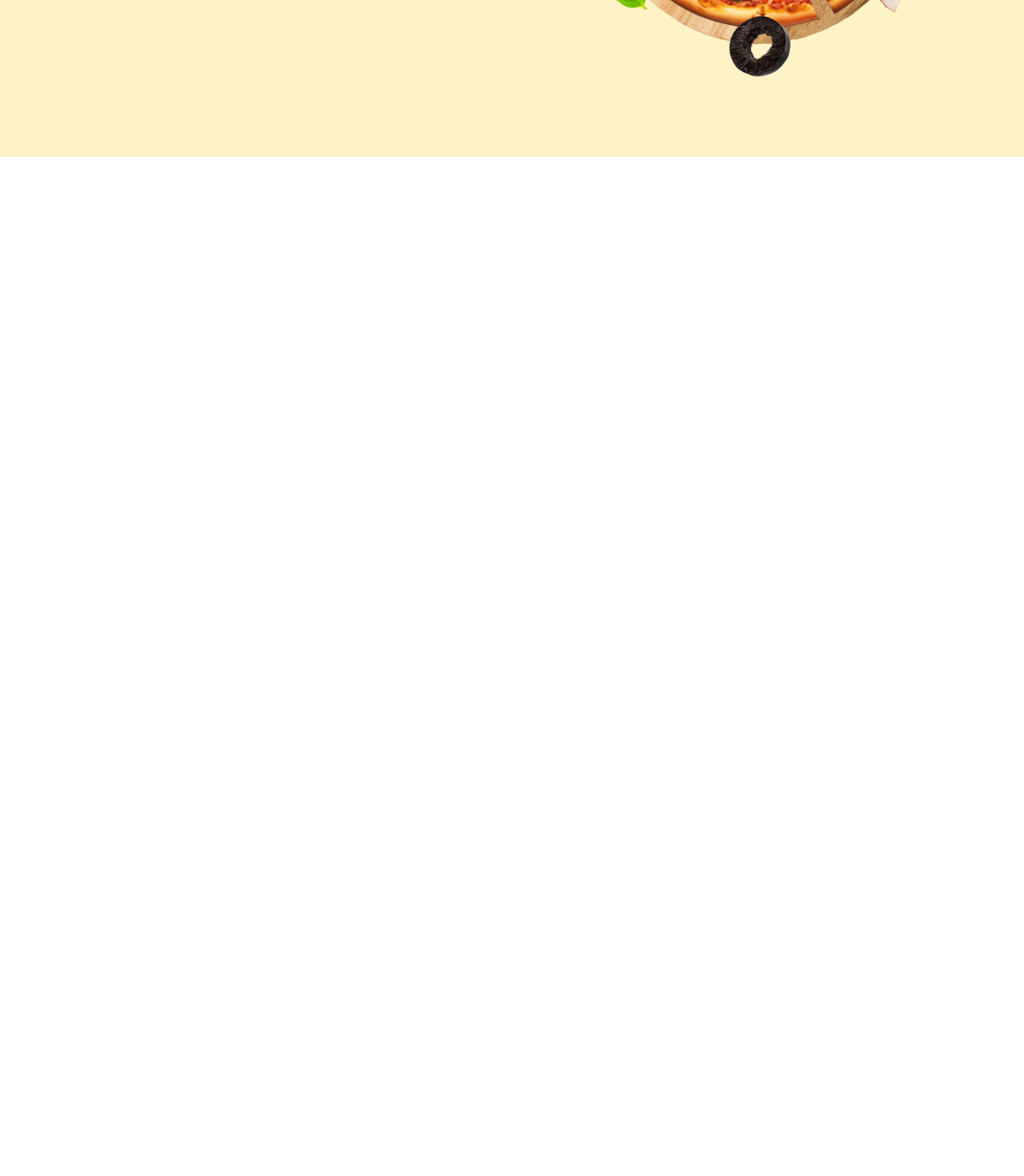
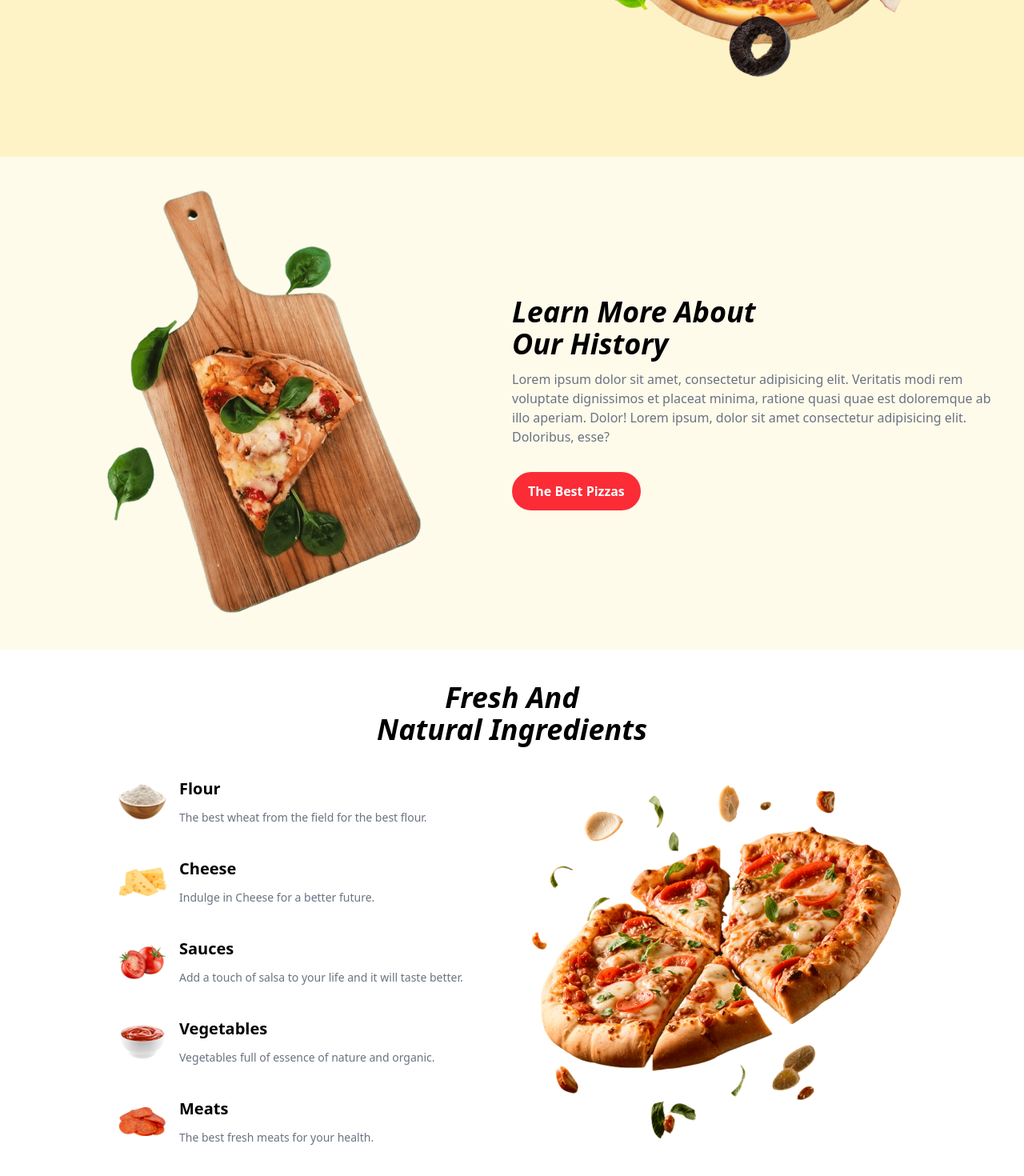
Before and after one commit to NDTC-Mangansakan/react-pizza-website, a React (Vite) app: page / in a window 1280 px wide. Shown: the part 604-2074 px from the top of the page at 80% size. Before the commit the page ends 800 px from the top, so only its background shows below. Built offline with nearby package versions, Linux system fonts and the light colour scheme.

Commit message:
initial home and ingredients page code

```diff
--- a/src/App.jsx
+++ b/src/App.jsx
@@ -2,12 +2,17 @@ import React from 'react'
 import Navbar from './components/Navbar'
 import Footer from './components/Footer'
 import Home from './pages/Home'
+import About from './pages/About'
+import Ingredients from './pages/Ingredients'
 
 const App = () => {
   return (
     <>
       <Navbar/>
       <Home/>
+      <About/>
+
+      <Ingredients/>
       {/* <Footer/> */}
     </>
   )
--- a/src/components/Navbar.jsx
+++ b/src/components/Navbar.jsx
@@ -6,6 +6,7 @@ const navLinks = [
   { href: '#home', name: 'Home' },
   { href: '#about', name: 'About Us' },
   { href: '#popular', name: 'Popular' },
+  { href: '#ingredients', name: 'Ingredients' },
   { href: '#products', name: 'Products' },
   { href: '#contact', name: 'contact' },
 ]
@@ -34,7 +35,7 @@ const Navbar = () => {
           {/* nav links for md - sm devices */}
           <div className={`bg-bg-secondary fixed top-0 right-0 h-[100vh] w-[250px] flex flex-col gap-10 pl-5 pt-20 transition-transform duration-300 ${openNav ? 'translate-x-0' : 'translate-x-[250px]'} lg:hidden`}>
             {navLinks.map(link => (
-              <a key={link.href} href={link.href} className='font-semibold text-2xl'>{link.name}</a>
+              <a key={link.href} href={link.href} className='font-semibold text-2xl' onClick={handleOpenNav}>{link.name}</a>
             ))}
             <div className="span cursor-pointer absolute top-5 right-5" onClick={handleOpenNav}>
               <RiCloseFill size={30}/>
--- a/src/index.css
+++ b/src/index.css
@@ -4,6 +4,11 @@
   --color-primary:#fb2c36;
   --color-bg-primary:#fef3c6;
   --color-bg-secondary:oklch(98.7% 0.022 95.277);
+}
+
+html{
+    scroll-padding-top: 10vh;
+    scroll-behavior: smooth;
 }
 
 body{
@@ -34,3 +39,7 @@ body{
 @utility btn{
     @apply px-5 py-3 rounded-3xl bg-primary text-white font-semibold;
 }
+
+@utility section-title{
+    @apply text-2xl sm:text-3xl lg:text-4xl font-extrabold italic;
+}
--- /dev/null
+++ b/src/pages/About.jsx
@@ -0,0 +1,31 @@
+import aboutImg from '../assets/img/about-img.png'
+
+const About = () => {
+    return (
+        <section id='about' className='bg-bg-secondary py-10'>
+            <div className="custom-container">
+                <div className="flex flex-col gap-5 items-center justify-center lg:gap-0 lg:flex-row-reverse">
+                    {/* About data */}
+                    <div className="text-center lg:text-start lg:w-1/2">
+                        <p className="section-title">
+                            Learn More About <br />Our History
+                        </p>
+                        <p className="sub-text">
+                            Lorem ipsum dolor sit amet, consectetur adipisicing elit. Veritatis modi rem voluptate dignissimos et placeat minima, ratione quasi quae est doloremque ab illo aperiam. Dolor! Lorem ipsum, dolor sit amet consectetur adipisicing elit. Doloribus, esse?
+                        </p>
+                        <div className="flex justify-center lg:justify-start">
+                            <a href="#" className="btn mt-8">The Best Pizzas</a>
+                        </div>
+                    </div>
+
+                    {/* About img */}
+                    <div className="lg:w-1/2">
+                        <img src={aboutImg} alt="About img" className='mx-auto w-55 sm:w-70 lg:w-100' />
+                    </div>
+                </div>
+            </div>
+        </section>
+    )
+}
+
+export default About
--- /dev/null
+++ b/src/pages/Ingredients.jsx
@@ -0,0 +1,44 @@
+import IngredientsImg from '../assets/img/recipe-img.png'
+import IngFlour from '../assets/img/recipe-flour.png'
+import IngCheese from '../assets/img/recipe-cheese.png'
+import IngTomato from '../assets/img/recipe-tomato.png'
+import IngSauces from '../assets/img/recipe-sauces.png'
+import IngMeat from '../assets/img/recipe-meat.png'
+
+const ingredientsList = [
+    { name: 'Flour', data: 'The best wheat from the field for the best flour.', img: IngFlour },
+    { name: 'Cheese', data: 'Indulge in Cheese for a better future.', img: IngCheese },
+    { name: 'Sauces', data: 'Add a touch of salsa to your life and it will taste better.', img: IngTomato },
+    { name: 'Vegetables', data: 'Vegetables full of essence of nature and organic.', img: IngSauces },
+    { name: 'Meats', data: 'The best fresh meats for your health.', img: IngMeat },
+]
+
+const Ingredients = () => {
+    return (
+        <section id="ingredients" className="py-10">
+            <div className="px-5 max-w-5xl mx-auto">
+                <p className="text-center section-title">Fresh And <br />Natural Ingredients</p>
+
+                <div className="mt-10 flex flex-row items-center justify-center gap-10">
+                    <div className="flex flex-col gap-10 lg:w-1/2">
+                        {ingredientsList.map((list) => (
+                            <div key={list.data} className="flex items-start gap-4">
+                                <img src={list.img} alt={list.name} className="w-15" />
+                                <div className="flex flex-col">
+                                    <p className="font-bold text-xl">{list.name}</p>
+                                    <p className="text-sm sub-text">{list.data}</p>
+                                </div>
+                            </div>
+                        ))}
+                    </div>
+
+                    <div className="hidden lg:block lg:w-1/2">
+                        <img src={IngredientsImg} alt="Ingredients Main Image" className='w-120' />
+                    </div>
+                </div>
+            </div>
+        </section>
+    )
+}
+
+export default Ingredients
```
